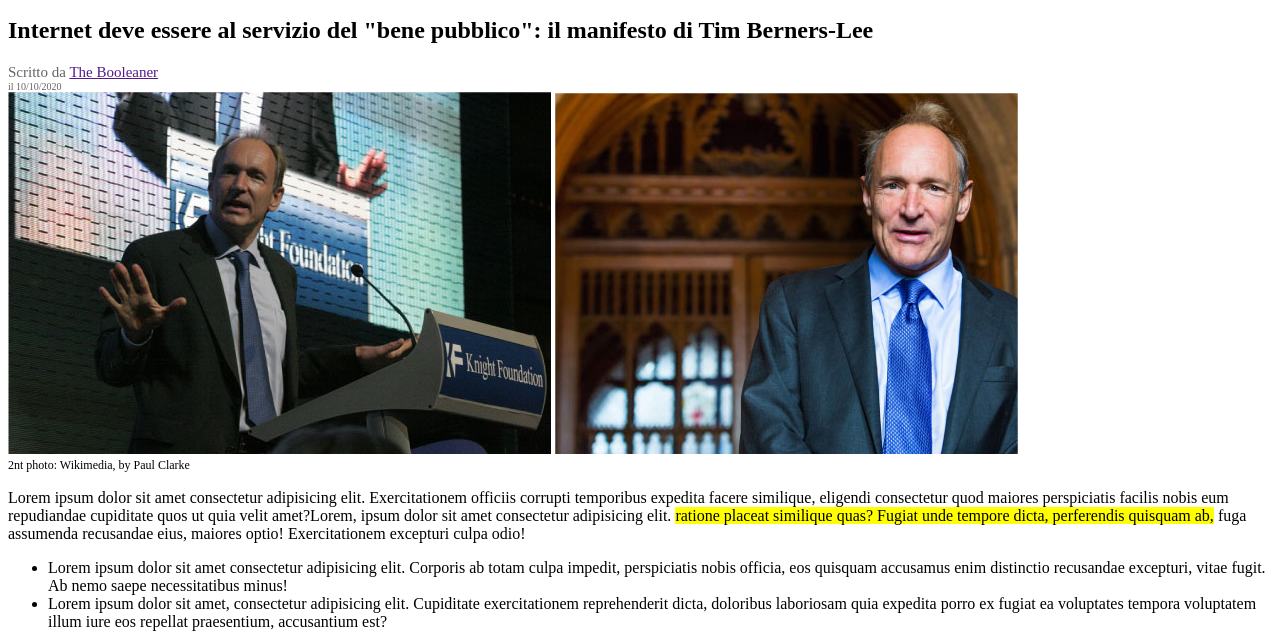
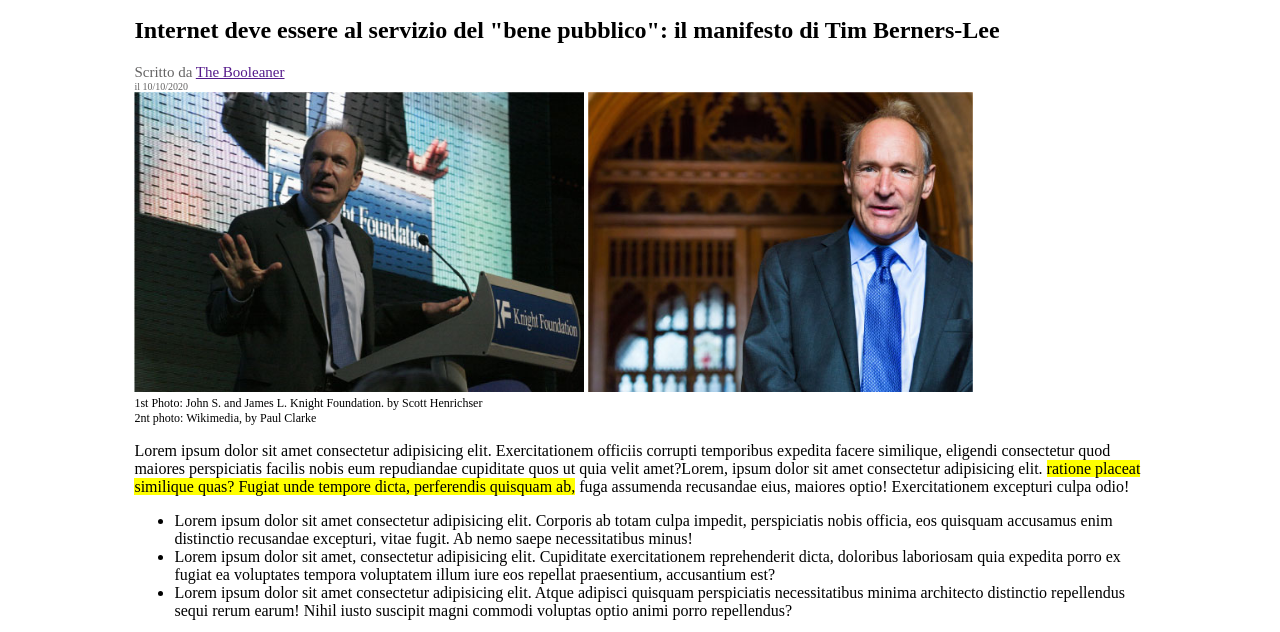
Before and after one commit to Pierluca-Strianese/html-css-booleaner, a plain HTML site: page Bonus/index.html in a window 1280 px wide. Shown: the part 91-723 px from the top of the page. Drawn offline with Linux system fonts and the light colour scheme.

Commit message:
complete bonus e fix code css

```diff
--- a/Bonus/assets/style.css
+++ b/Bonus/assets/style.css
@@ -1,4 +1,4 @@
-.header {
+header {
     background-color: #4ea0ff;
     background-image: url("../img/pattern.png");
     background-repeat: repeat-x;
@@ -87,3 +87,13 @@ figcaption {
     font-family: 'Zeyada', cursive, Arial, sans-serif;
     color: navy;
 }
+
+.container {
+  width: 80%;
+  margin: auto;
+
+}
+
+.img {
+  height: 300px;
+}
--- a/Bonus/index.html
+++ b/Bonus/index.html
@@ -23,8 +23,9 @@
                     </section>
 
                     <div> <!-- immagini di testa -->
-                    <img src="img/tim-1.jpg" alt="tim1">
-                    <img src="img/tim-2.jpg" alt="tim2">
+                        <img src="img/tim-1.jpg" alt="tim1" class="img">
+                        <img src="img/tim-2.jpg" alt="tim2" class="img">
+                        <figcaption>1st Photo: John S. and James L. Knight Foundation. by Scott Henrichser</figcaption>
                         <figcaption>2nt photo: Wikimedia, by Paul Clarke</figcaption>
 
                     </div>
```
Lines whose indentation alone changed are shown as unchanged.
